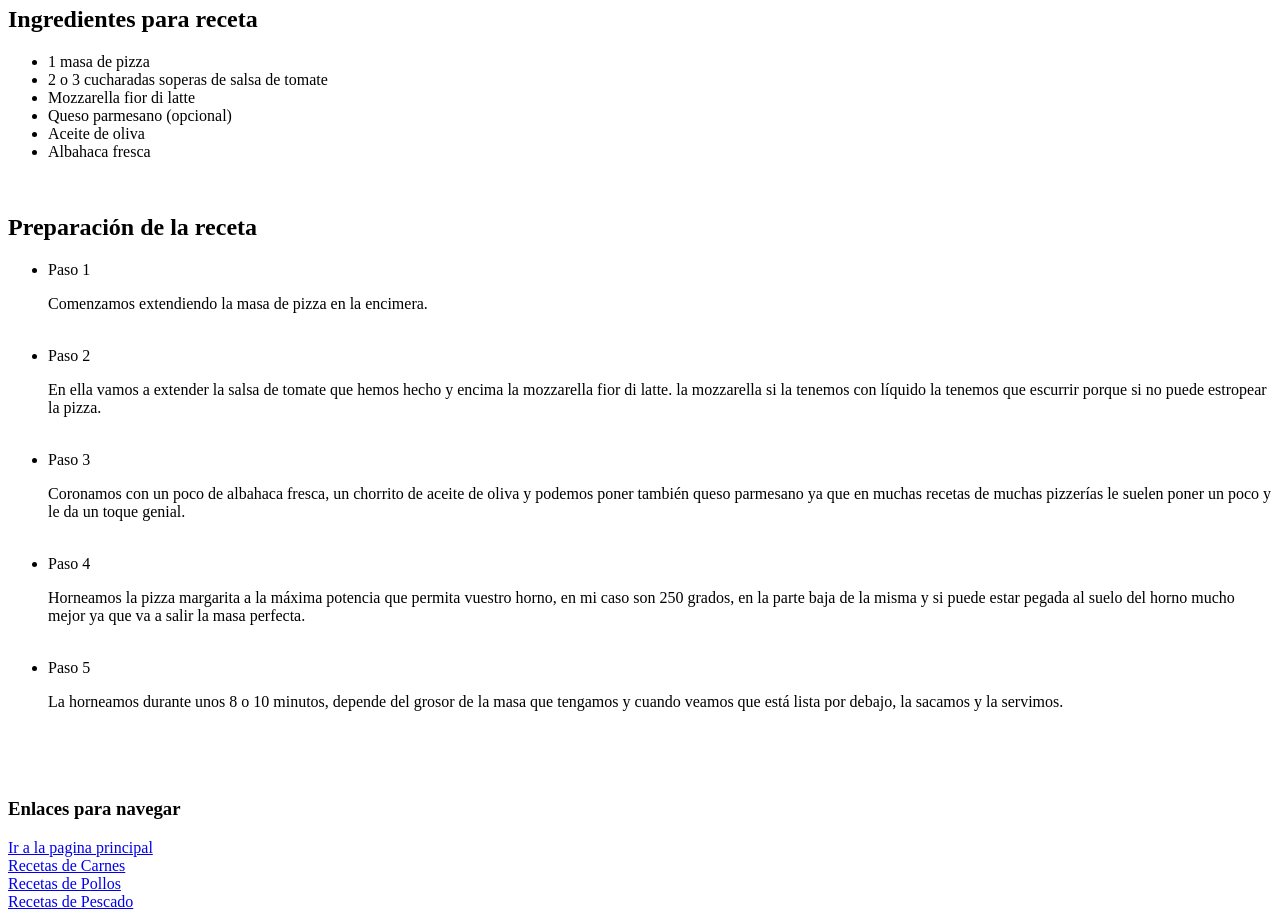
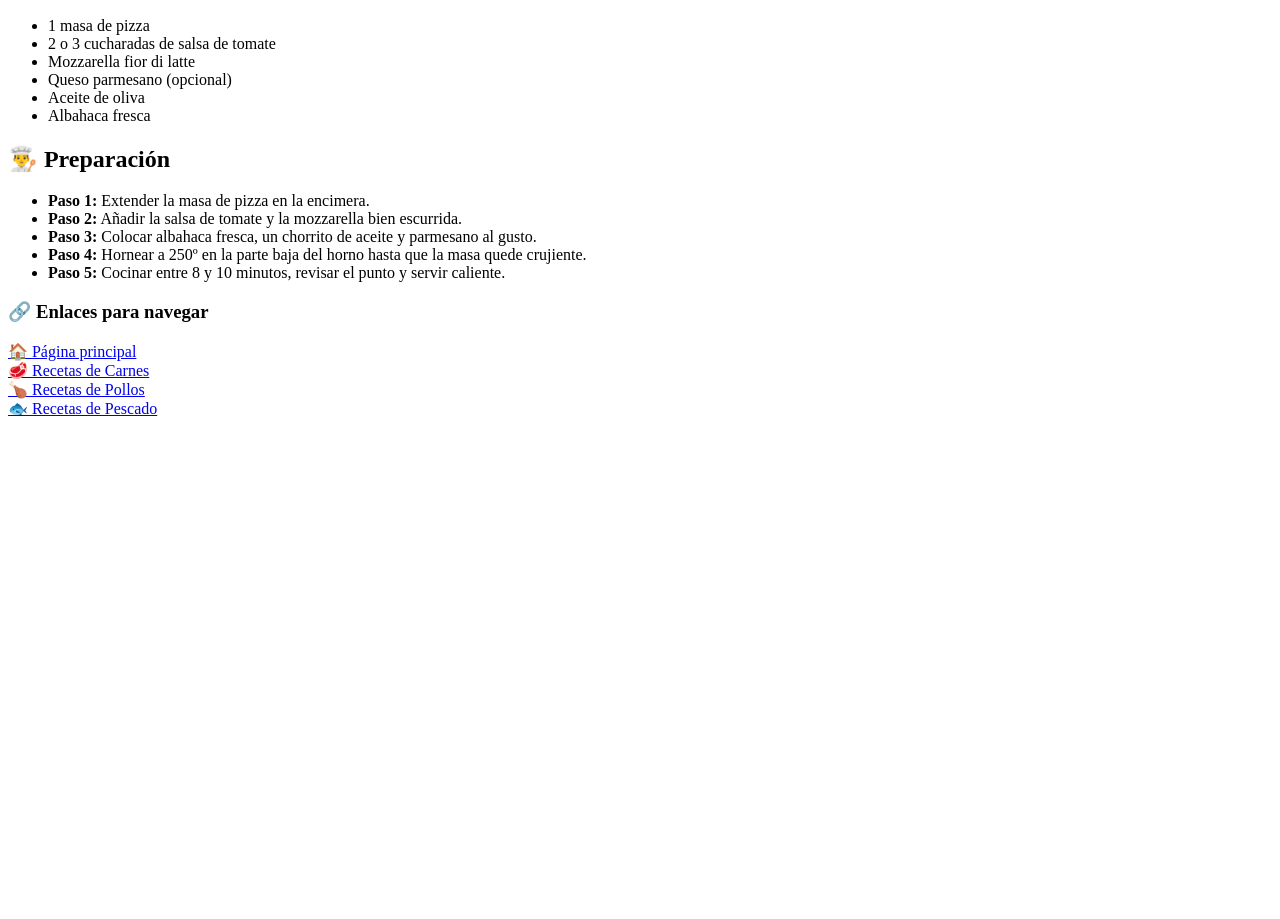
Before and after one commit to javierartunduaga0-bot/talentocun, a plain HTML site: page receta_otros.html in a window 1280 px wide. Shown: the part 197-1116 px from the top of the page. After the commit the page ends 800 px from the top, so only its background shows below. Drawn offline with Linux system fonts and the light colour scheme.

Commit message:
Update receta_otros.html

```diff
--- a/receta_otros.html
+++ b/receta_otros.html
@@ -1,40 +1,47 @@
 <!DOCTYPE html>
-<html>
 <head>
-    <title>Receta Otros</title>
+    <title>Receta Pizza Margarita</title>
+    <link rel="stylesheet" href="../style.css">
 </head>
 <body>
-    <h1>Receta Otros</h1><br>
-    <h2>Pizza margarita</h2>
-    <img src="/Imagenes/receta_otros.jpg" alt="Receta de Pizza" title="Receta de Pizza"><br>
-    <h2>Ingredientes para receta</h2>
-    <ul>
-        <li>1 masa de pizza</li>
-        <li>2 o 3 cucharadas soperas de salsa de tomate</li>
-        <li>Mozzarella fior di latte</li>
-        <li>Queso parmesano (opcional) </li>
-        <li>Aceite de oliva </li>
-        <li>Albahaca fresca</li>
-    </ul><br>
-    <h2>Preparación de la receta</h2>
-    <ul>
-        <li>Paso 1</li>
-        <p>Comenzamos extendiendo la masa de pizza en la encimera.</p><br>
-        <li>Paso 2</li>
-        <p>En ella vamos a extender  la salsa de tomate que hemos hecho y encima la mozzarella fior di latte. la mozzarella si la tenemos con líquido la tenemos que escurrir porque si no puede estropear la pizza.</p><br>
-        <li>Paso 3</li>
-        <p>Coronamos con un poco de albahaca fresca, un chorrito de aceite de oliva y podemos poner también queso parmesano ya que en muchas recetas de muchas pizzerías le suelen poner un poco y le da un toque genial.</p><br>
-        <li>Paso 4</li>
-        <p>Horneamos la pizza margarita a la máxima potencia que permita vuestro horno, en mi caso son 250 grados, en la parte baja de la misma y si puede estar pegada al suelo del horno mucho mejor ya que va a salir la masa perfecta.</p><br>
-        <li>Paso 5</li>
-        <p>La horneamos durante unos 8 o 10 minutos, depende del grosor de la masa que tengamos y cuando veamos que está lista por debajo, la sacamos y la servimos.</p><br>
-    </ul><br>
-    <h3>Enlaces para navegar</h3>
-    <a href="../index.html" target="_blank" title="Ir a la pagina principal">Ir a la pagina principal</a><br>
-    <a href="/Carnes/receta_carnes.html" target="_blank" title="Recetas de Carnes">Recetas de Carnes</a><br>
-    <a href="/Pollos/receta_pollo.html" target="_blank" title="Recetas de Pollos">Recetas de Pollos</a><br>
-    <a href="/Pescados/receta_pescado.html" target="_blank" title="Recetas de Pescado">Recetas de Pescado</a><br>
+    <h1>🍕 Receta de Pizza Margarita</h1>
 
+    <section>
+        <h2>Pizza Margarita</h2>
+        <img src="../Imagenes/receta_otros.jpg" alt="Receta de Pizza" title="Receta de Pizza" class="imagen-receta">
+    </section>
 
+    <section>
+        <h2>🥗 Ingredientes</h2>
+        <ul>
+            <li>1 masa de pizza</li>
+            <li>2 o 3 cucharadas de salsa de tomate</li>
+            <li>Mozzarella fior di latte</li>
+            <li>Queso parmesano (opcional)</li>
+            <li>Aceite de oliva</li>
+            <li>Albahaca fresca</li>
+        </ul>
+    </section>
+
+    <section>
+        <h2>👨‍🍳 Preparación</h2>
+        <ul>
+            <li><b>Paso 1:</b> Extender la masa de pizza en la encimera.</li>
+            <li><b>Paso 2:</b> Añadir la salsa de tomate y la mozzarella bien escurrida.</li>
+            <li><b>Paso 3:</b> Colocar albahaca fresca, un chorrito de aceite y parmesano al gusto.</li>
+            <li><b>Paso 4:</b> Hornear a 250º en la parte baja del horno hasta que la masa quede crujiente.</li>
+            <li><b>Paso 5:</b> Cocinar entre 8 y 10 minutos, revisar el punto y servir caliente.</li>
+        </ul>
+    </section>
+
+    <section>
+        <h3>🔗 Enlaces para navegar</h3>
+        <a href="../index.html" title="Ir a la página principal">🏠 Página principal</a><br>
+        <a href="../Carnes/receta_carnes.html" title="Recetas de Carnes">🥩 Recetas de Carnes</a><br>
+        <a href="../Pollos/receta_pollo.html" title="Recetas de Pollos">🍗 Recetas de Pollos</a><br>
+        <a href="../Pescados/receta_pescado.html" title="Recetas de Pescado">🐟 Recetas de Pescado</a><br>
+    </section>
+
+    <script src="../script.js"></script>
 </body>
 </html>
```
